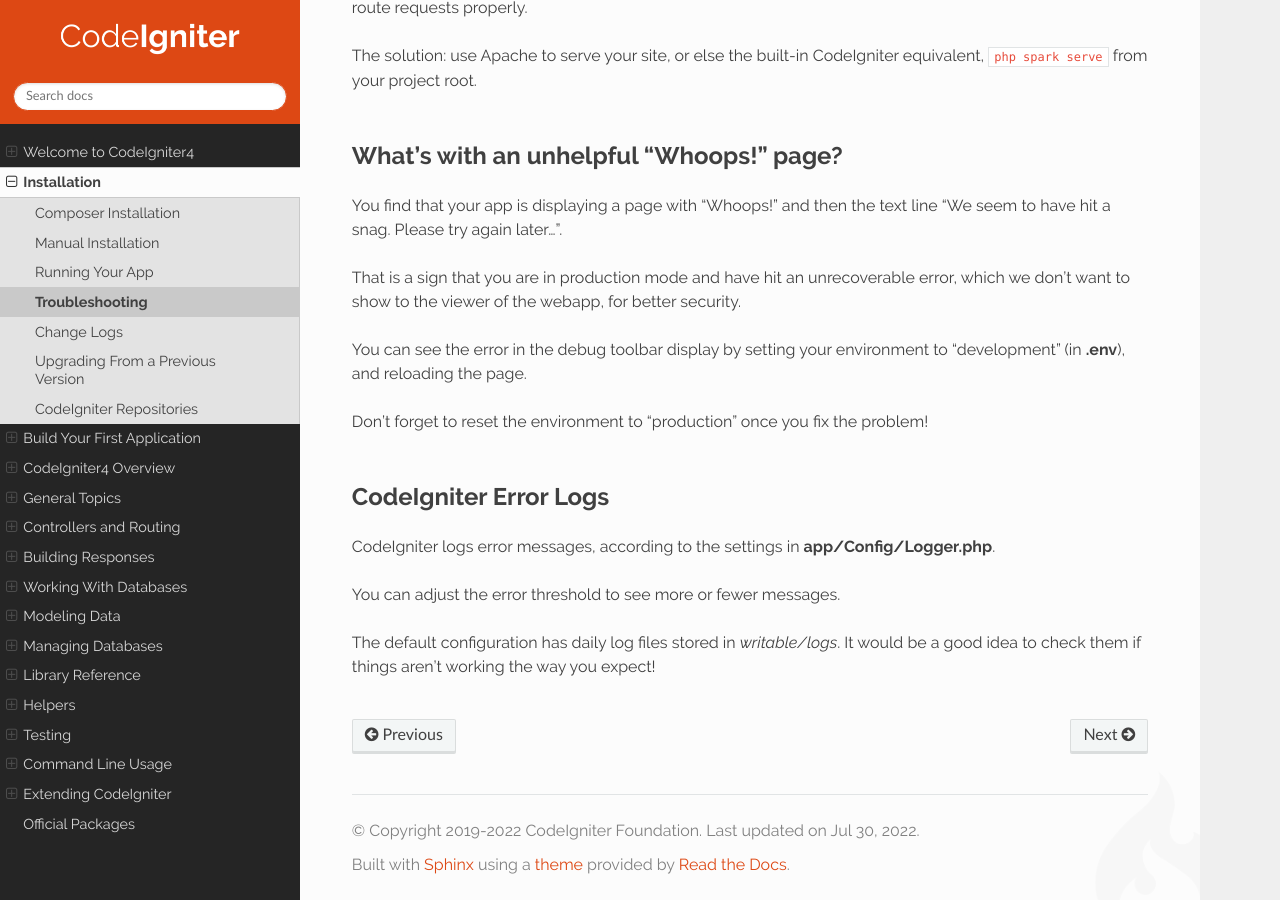
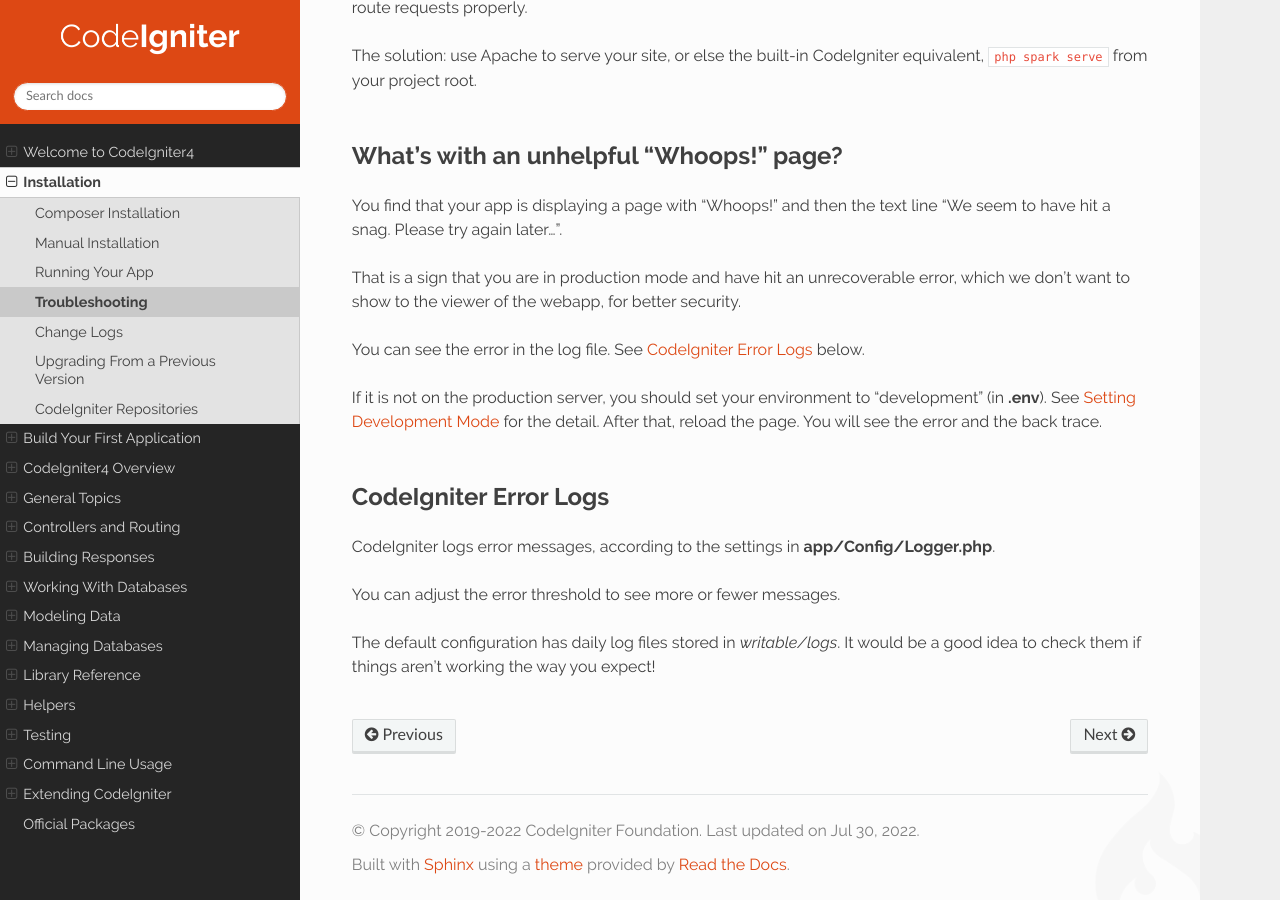
Before and after one commit to NEKOGET/ci4_user_guide_src, a Sphinx documentation site: the page built from source/installation/troubleshooting.rst, in a window 1280 px wide and 900 px high, scrolled down 2471 px. Built offline with Sphinx 7.4.7 and the Read the Docs theme 2.0.0, drawn with Linux system fonts in a browser that asks for light colours.

Commit message:
docs: improve Whoops page explanation

```diff
--- a/source/installation/troubleshooting.rst
+++ b/source/installation/troubleshooting.rst
@@ -68,10 +68,11 @@ That is a sign that you are in production mode and have hit an
 unrecoverable error, which we don't want to show to the viewer of
 the webapp, for better security.
 
-You can see the error in the debug toolbar display by setting your environment to
-"development" (in **.env**), and reloading the page.
+You can see the error in the log file. See `CodeIgniter Error Logs`_ below.
 
-Don't forget to reset the environment to "production" once you fix the problem!
+If it is not on the production server, you should set your environment to
+"development" (in **.env**). See :ref:`setting-development-mode` for the detail.
+After that, reload the page. You will see the error and the back trace.
 
 CodeIgniter Error Logs
 ----------------------
```
Also changed, not shown: source/tutorial/index.rst (+11 -0 lines).
